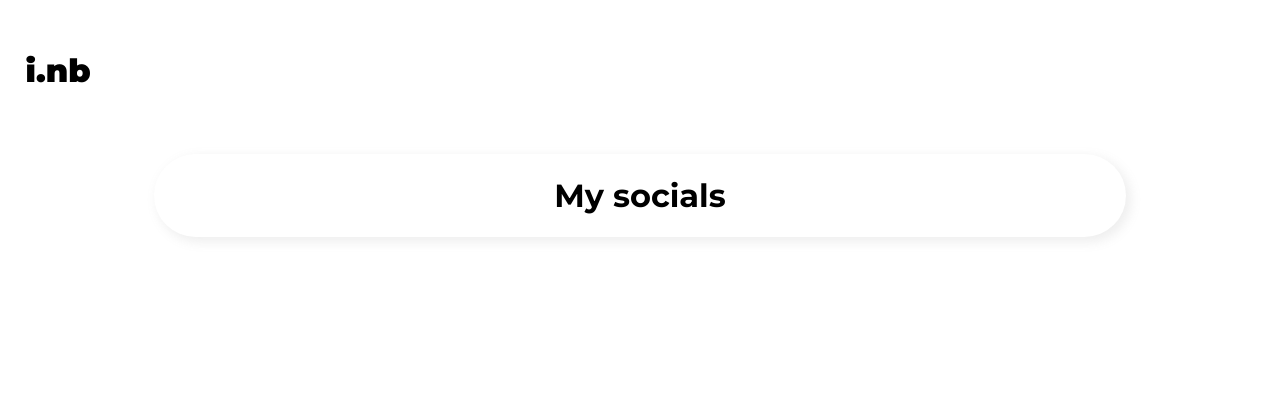
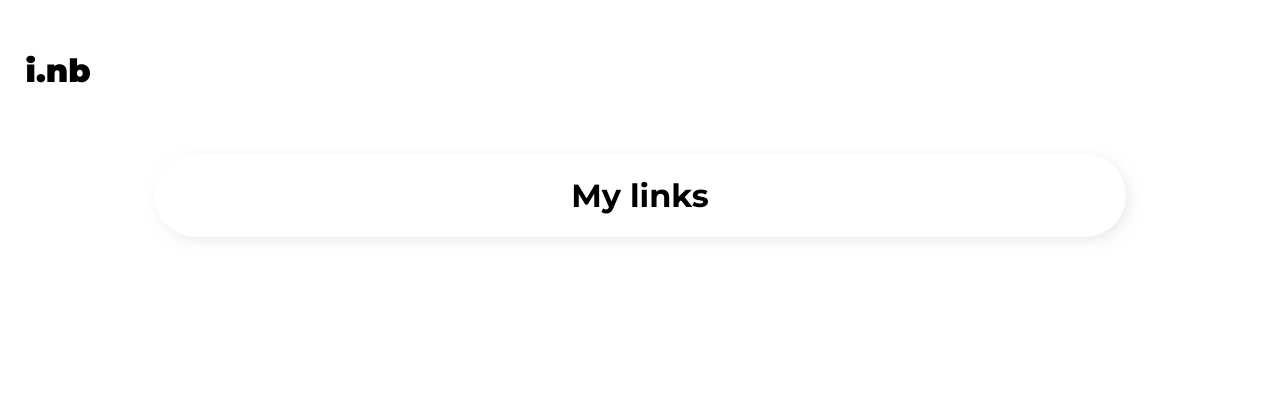
Before and after one commit to i-nb/-i-nb.github.io, a plain HTML site: page index.html in a window 1280 px wide. Shown: the top 407 px of the page. Drawn offline with Linux system fonts and the light colour scheme.

Commit message:
Update index.html

```diff
--- a/index.html
+++ b/index.html
@@ -13,7 +13,7 @@
     <body>
         <div id="logo">i.nb</div>
         <div id="socials_div">
-            <h1 class="socials" id="special">My socials</h1>
+            <h1 class="socials" id="special">My links</h1>
         </div>
         <div class="icons"><a href="https://github.com/i-nb"><i class="fa-brands fa-github" style="color: #000000;"></i></a></div>
         <div class="socials">GitHub</div>
```
